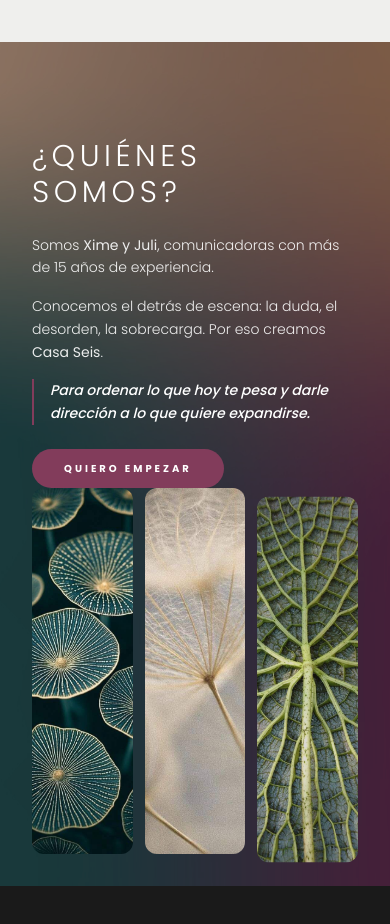
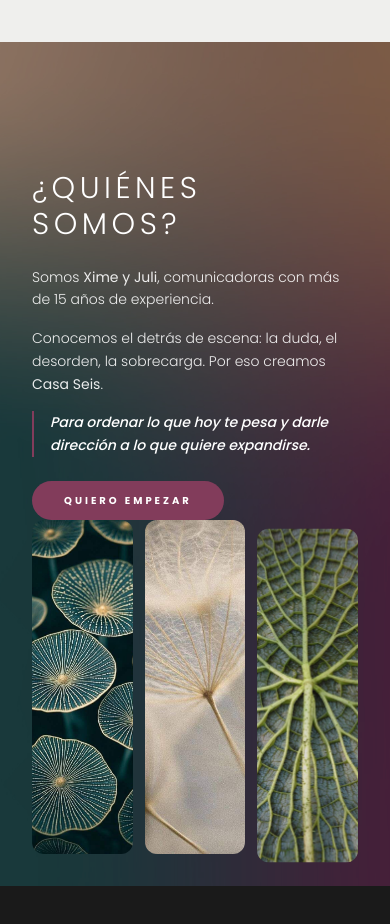
Before and after one commit to somoscasaseis/somoscasaseis, a Next.js app: page / in a window 390 px wide. Shown: the part 6480-7404 px from the top of the page. Built offline with nearby package versions, Linux system fonts and the light colour scheme; a web font is replaced by a local one.

Commit message:
Mobile: title in one line with margin top

```diff
--- a/src/components/v2/sections/AboutV2.tsx
+++ b/src/components/v2/sections/AboutV2.tsx
@@ -129,8 +129,8 @@ export const AboutV2 = () => {
             style={{ opacity: mobileTextOpacity, y: mobileTextY }}
             className="relative z-20 px-8 pt-24 md:pt-16"
           >
-            <h2 className="text-3xl font-light tracking-[0.15em] text-white uppercase mb-6">
-              <SplitReveal text="¿QUIÉNES SOMOS?" />
+            <h2 className="text-3xl font-light tracking-[0.15em] text-white uppercase mt-8 mb-6">
+              ¿QUIÉNES SOMOS?
             </h2>
 
             <div className="space-y-4 text-sm font-light leading-relaxed text-white/90">
```
